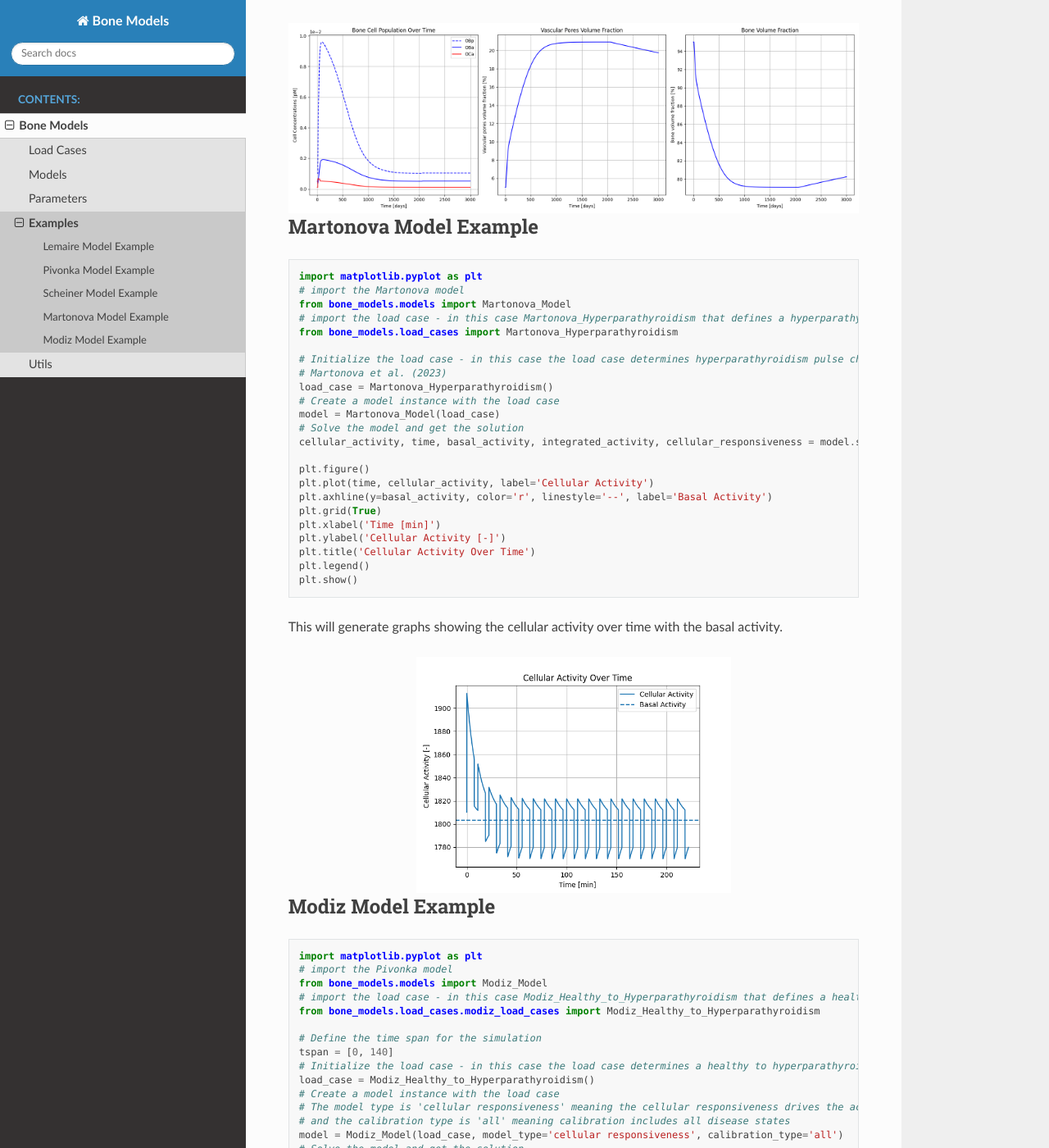
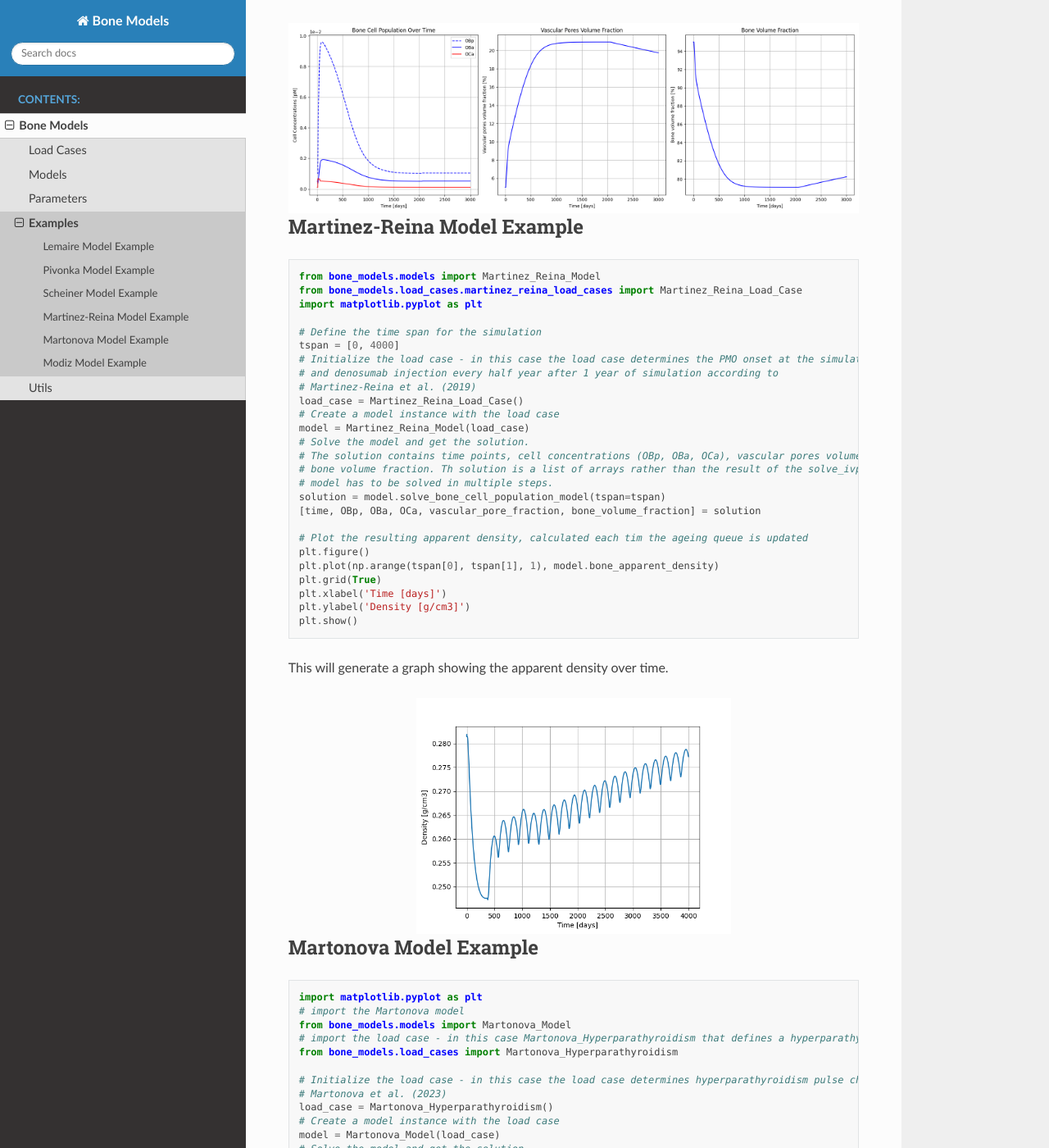
Before and after one commit to cmodiz/Bone-Models, a Sphinx documentation site: the page built from docs/source/bone_models.examples.rst, in a window 1280 px wide and 1400 px high, scrolled down 2920 px. Shown: the whole window at 82% size. Built offline with Sphinx 7.4.7 and the Read the Docs theme 3.1.0, drawn with Linux system fonts in a browser that asks for light colours.

Commit message:
Finalised documentation

```diff
--- a/docs/source/bone_models.examples.rst
+++ b/docs/source/bone_models.examples.rst
@@ -141,6 +141,46 @@ This will generate graphs showing the bone cell concentrations, vascular pore vo
    :alt: Example output of Scheiner Model
    :align: center
 
+Martinez-Reina Model Example
+----------------------------------------------------
+
+.. code-block:: python
+
+        from bone_models.models import Martinez_Reina_Model
+        from bone_models.load_cases.martinez_reina_load_cases import Martinez_Reina_Load_Case
+        import matplotlib.pyplot as plt
+
+        # Define the time span for the simulation
+        tspan = [0, 4000]
+        # Initialize the load case - in this case the load case determines the PMO onset at the simulation start time
+        # and denosumab injection every half year after 1 year of simulation according to
+        # Martinez-Reina et al. (2019)
+        load_case = Martinez_Reina_Load_Case()
+        # Create a model instance with the load case
+        model = Martinez_Reina_Model(load_case)
+        # Solve the model and get the solution.
+        # The solution contains time points, cell concentrations (OBp, OBa, OCa), vascular pores volume fraction,
+        # bone volume fraction. Th solution is a list of arrays rather than the result of the solve_ivp function as the
+        # model has to be solved in multiple steps.
+        solution = model.solve_bone_cell_population_model(tspan=tspan)
+        [time, OBp, OBa, OCa, vascular_pore_fraction, bone_volume_fraction] = solution
+
+        # Plot the resulting apparent density, calculated each tim the ageing queue is updated
+        plt.figure()
+        plt.plot(np.arange(tspan[0], tspan[1], 1), model.bone_apparent_density)
+        plt.grid(True)
+        plt.xlabel('Time [days]')
+        plt.ylabel('Density [g/cm3]')
+        plt.show()
+
+This will generate a graph showing the apparent density over time.
+
+.. image:: _static/martinez_reina_model_results.png
+   :alt: Example output of Martinez-Reina Model
+   :align: center
+   :scale: 60%
+
+
 Martonova Model Example
 ----------------------------------------------------
 
--- a/docs/source/index.rst
+++ b/docs/source/index.rst
@@ -28,6 +28,7 @@ This repository includes multiple computational models, each extending previous
 - **Lemaire Model** (:ref:`lemaire_model`): Implements the model by Lemaire et al. (2004), describing fundamental osteoblast-osteoclast interactions.
 - **Pivonka Model** (:ref:`pivonka_model`): Extends the Lemaire Model with intracellular signaling based on Pivonka et al. (2008).
 - **Scheiner Model** (:ref:`scheiner_model`): Further expands the Pivonka Model to include mechanical loading effects (Scheiner et al., 2013).
+- **Martinez-Reina Model** (:ref:`martinez_reina_model`): Expands the Scheiner Model to account for trabecular bone disuse, overuse, PMO and denosumab treatment scenarios (Martinez-Reina et al., 2019).
 - **Martonova Model** (:ref:`martonova_model`): Computes cellular activity constants based on pulsatile PTH (Martonova et al., 2023).
 - **Modiz Model** (:ref:`modiz_model`): Introduces receptor dynamics and pulsatile PTH effects (Modiz et al., 2025), building upon the Lemaire Model and the Martonova Model.
 
```
Also changed, not shown: docs/source/bone_models.load_cases.rst (+13 -16 lines), docs/source/bone_models.models.rst (+12 -0 lines), docs/source/bone_models.parameters.rst (+11 -12 lines), docs/source/_static/martinez_reina_model_results.png (added).
